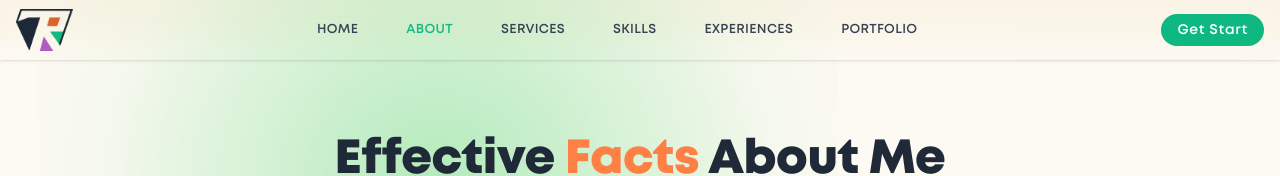
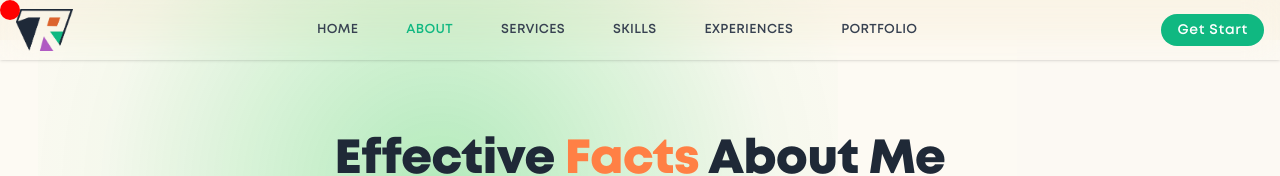
Before and after one commit to ToukirRj/Portfolio, a React (Vite) app: page /About in a window 1280 px wide. Shown: the top 176 px of the page. Built offline with nearby package versions, Linux system fonts and the light colour scheme.

Commit message:
no message

```diff
--- a/src/SASS/custom.scss
+++ b/src/SASS/custom.scss
@@ -304,3 +304,22 @@ svg.mouse #wheel {
 		transform: translateY(100px);
 	}
 }
+
+
+/* CustomCursor.css */
+.custom-cursor {
+    position: fixed;
+    z-index: 9999;
+    width: 20px;
+    height: 20px;
+    background-color: #ff0000; /* Default cursor color */
+    border-radius: 50%;
+    pointer-events: none;
+    transition: transform 0.1s ease-out;
+  }
+
+  .hovering-link {
+    width: 30px; /* Adjust the size of the cursor when hovering over links */
+    height: 30px;
+    background-color: #00ff00; /* Change cursor color when hovering over links */
+  }
--- a/src/layout/MainLayout.jsx
+++ b/src/layout/MainLayout.jsx
@@ -3,6 +3,7 @@ import Header from './Header'
 import Footer from './Footer'
 import Animation from '../props/Animation'
 import SmoothScroll from '../props/SmoothScroll'
+import CursorAnimation from '../props/CursorAnimation'
 
 function MainLayout({children}){
     window. scrollTo(0, 0)
@@ -13,6 +14,7 @@ function MainLayout({children}){
             <Footer/>
             <Animation/>
             <SmoothScroll/>
+            <CursorAnimation/>
         </>
     )
 }
--- /dev/null
+++ b/src/props/CursorAnimation.jsx
@@ -0,0 +1,44 @@
+
+
+
+// CustomCursor.js
+import React, { useState, useEffect } from 'react';
+
+const CustomCursor = () => {
+  const [position, setPosition] = useState({ x: 0, y: 0 });
+  const [hoveringLink, setHoveringLink] = useState(false);
+
+  useEffect(() => {
+    const handleMouseMove = (event) => {
+      setPosition({ x: event.clientX, y: event.clientY });
+    };
+
+    const handleMouseEnterLink = () => {
+      setHoveringLink(true);
+    };
+
+    const handleMouseLeaveLink = () => {
+      setHoveringLink(false);
+    };
+
+    document.addEventListener('mousemove', handleMouseMove);
+
+    document.querySelectorAll('a').forEach((link) => {
+      link.addEventListener('mouseenter', handleMouseEnterLink);
+      link.addEventListener('mouseleave', handleMouseLeaveLink);
+    });
+
+    return () => {
+      document.removeEventListener('mousemove', handleMouseMove);
+
+      document.querySelectorAll('a').forEach((link) => {
+        link.removeEventListener('mouseenter', handleMouseEnterLink);
+        link.removeEventListener('mouseleave', handleMouseLeaveLink);
+      });
+    };
+  }, []);
+
+  return <div className={`custom-cursor ${hoveringLink ? 'hovering-link' : ''}`} style={{ left: `${position.x}px`, top: `${position.y}px` }} />;
+};
+
+export default CustomCursor;
```
